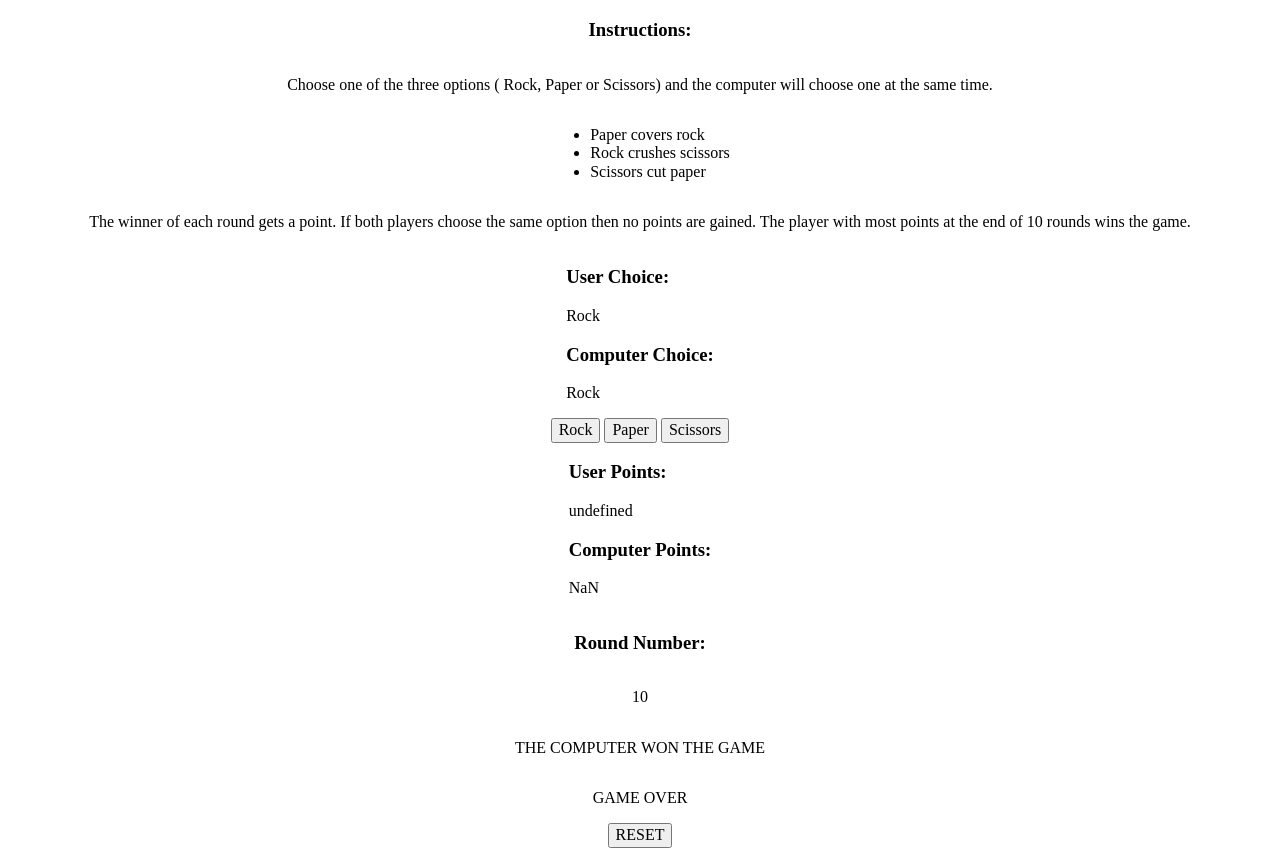
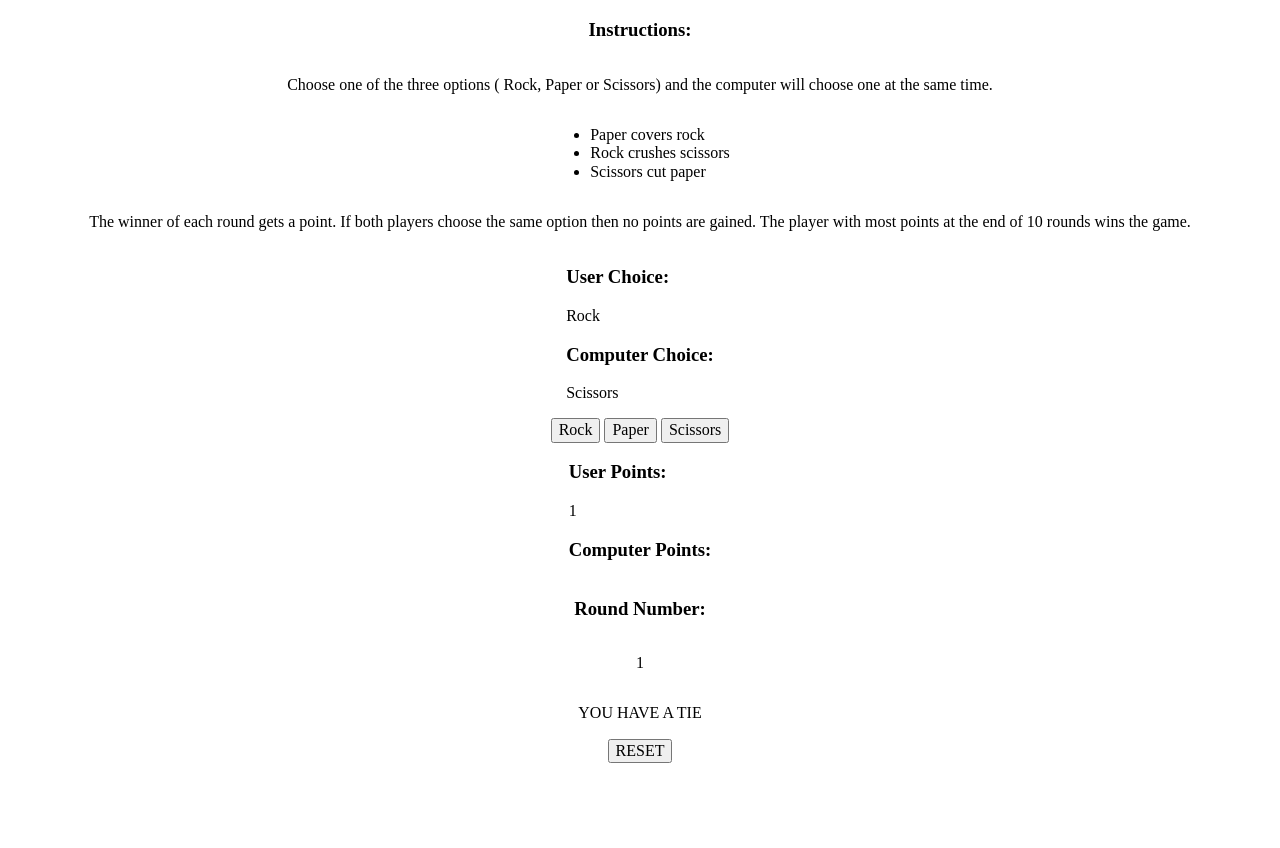
Before and after one commit to RabiaRB/Rock-Paper-Scissors, a plain HTML site: page index.html in a window 1280 px wide. Both pictures are taken after a click on the button "Rock". Shown: the part 79-927 px from the top of the page. After the commit the page ends 842 px from the top, so only its background shows below. Drawn offline with Linux system fonts and the light colour scheme.

Commit message:
changes in loops

```diff
--- a/index.html
+++ b/index.html
@@ -40,9 +40,9 @@
 				</div>
 			</div>
 			<div id="optionDisplay">
-				<button id="rockChoice">Rock</button>
-				<button id="paperChoice">Paper</button>
-				<button id="scissorsChoice">Scissors</button>
+				<button class="options" id="rockChoice">Rock</button>
+				<button class="options" id="paperChoice">Paper</button>
+				<button class="options" id="scissorsChoice">Scissors</button>
 			</div>
 			<div id="pointDisplay">
 				<div>
@@ -57,7 +57,7 @@
 
 				<h3>Round Number: </h3>
 				<p id="roundNum"></p>
-				<p id="winner"></p>
+				<p id="winner"></
 				<p id="gameOver">GAME OVER</p>
 				<button id="resetGame">RESET</button>
 
--- a/js/main.js
+++ b/js/main.js
@@ -1,31 +1,40 @@
 // what do we want to do???
 
 // - display round Number
+let round;
+let userChoice = '';
+let userPoints = 0;
+let computerChoice = '';
+let computerPoints = 0;
+let totalPoints = userPoints + computerPoints
 
-let userChoice;
-let userPoints;
-let computerChoice;
-let computerPoints;
+do {
+    document.querySelector('#roundNum').innerHTML = 1;
+    generateUser();
+    displayResult();
+} while (round >= 10 && (totalPoints == 10));
 
-for (let i = 1; i <= 10; i++) {
-    document.querySelector('#roundNum').innerHTML = i;
+// document.querySelector('button').setAttribute("disabled");
 
-    generateUser();
-    generateComputer();
-    playGame();
-    displayResult();
+// document.querySelector('#resetGame').addEventListener('click', reset);
 
-}
+// function reset() {
+//     document.querySelector('button').removeAttribute("disabled");
+
+// }
+
     // document.querySelector('#gameOver').
 
     function displayResult() {
         if (userPoints > computerPoints) {
             document.querySelector('#winner').innerText = "YOU ARE THE WINNER";
-        } else if (userPoints == computerPoints) {
+        } else if (userPoints < computerPoints) {
+            document.querySelector('#winner').innerText = "THE COMPUTER WON THE GAME";
+        } else {
             document.querySelector('#winner').innerText = "YOU HAVE A TIE";
-        } else {
-            document.querySelector('#winner').innerText = "THE COMPUTER WON THE GAME";
+;
         }
+        round++
     }
 
 
@@ -43,44 +52,55 @@ function generateUser() {
     function userRock() {
         userChoice = "Rock";
         document.querySelector('#userChoice').innerText = userChoice;
+        generateComputer();
     }
 
     function userPaper() {
         userChoice = "Paper";
         document.querySelector('#userChoice').innerText = userChoice;
+        generateComputer();
     }
 
     function userScissors() {
         userChoice = "Scissors";
         document.querySelector('#userChoice').innerText = userChoice;
+        generateComputer();
     }
 
 }
 // - generate choice for computer and display
 function generateComputer() {
 
-    let randomComputerChoice = Math.random();
-    if (randomComputerChoice < 0.3) {
-        computerChoice = "Rock";
-    } else if (randomComputerChoice < 0.6) {
-        computerChoice = "Paper";
-    } else {
-        computerChoice = "Scissors";
+    let randomComputerChoice = Math.floor(Math.random()*3);
+    switch (randomComputerChoice) {
+        case 0:
+            computerChoice = 'Rock';
+            break;
+        case 1:
+            computerChoice = 'Paper';
+            break;
+        case 2:
+            computerChoice = 'Scissors';
+            break;
     }
+
     document.querySelector('#computerChoice').innerText = computerChoice;
+    playGame();
 }
 // - compare choice of user with computer
 
 function playGame() {
     if ((userChoice === 'Scissors' && computerChoice === 'Paper') || (userChoice === 'Paper' && computerChoice === 'Rock') || (userChoice === 'Rock' && computerChoice === 'Scissors')){
-        userPoints++;
-    } else if (userChoice == computerChoice) {
+        userPoints += 1;
+        document.querySelector('#userPoints').innerText = userPoints;
+    } else if (userChoice === computerChoice) {
+        console.log('you have same choice')
+    } else {
+        computerPoints += 1;
+        document.querySelector('#computerPoints').innerText = computerPoints;
+    }
 
-    } else {
-        computerPoints++;
-    }
-    document.querySelector('#userPoints').innerText = userPoints;
-    document.querySelector('#computerPoints').innerText = computerPoints;
+    // console.log(`user choice: ${userChoice} and computer choice: ${computerChoice}`)
 
 }
 
```
